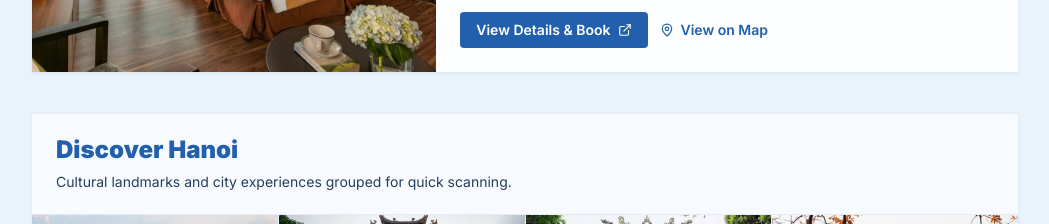
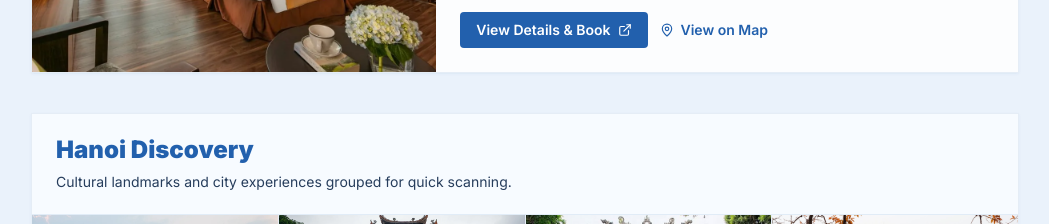
Before and after one commit to monkira99/acm2026, a Next.js app: page /venue in a window 1280 px wide. Shown: the part 1600-1824 px from the top of the page, without its empty margins (43-1092 px from the left). Built offline with nearby package versions, Linux system fonts and the light colour scheme.

Commit message:
fix(venue): update section titles from "Discover Hanoi" to "Hanoi Discovery"

```diff
--- a/src/components/home/venue-preview.tsx
+++ b/src/components/home/venue-preview.tsx
@@ -9,7 +9,7 @@ export function VenuePreview() {
         <div className="grid grid-cols-1 lg:grid-cols-2 gap-12 items-center">
           <div className="mx-auto max-w-xl text-center lg:mx-0 lg:text-left">
             <span className="text-xs tracking-[0.2em] text-gold font-semibold uppercase">
-              Discover Hanoi
+              Hanoi Discovery
             </span>
             <h2 className="text-3xl sm:text-4xl font-extrabold text-white mt-3 mb-5">
               The City of the
--- a/src/components/venue/discover-hanoi-section.tsx
+++ b/src/components/venue/discover-hanoi-section.tsx
@@ -101,7 +101,7 @@ export function DiscoverHanoiSection() {
         <div className="flex flex-col gap-2 border-b border-[#2260AD]/10 bg-[#F7FBFF] px-5 py-5 sm:flex-row sm:items-end sm:justify-between sm:px-6">
           <div>
             <h2 className="text-2xl font-black text-[#2260AD]">
-              Discover Hanoi
+              Hanoi Discovery
             </h2>
             <p className="mt-1 text-sm leading-6 text-[#263D5C]">
               Cultural landmarks and city experiences grouped for quick scanning.
```
